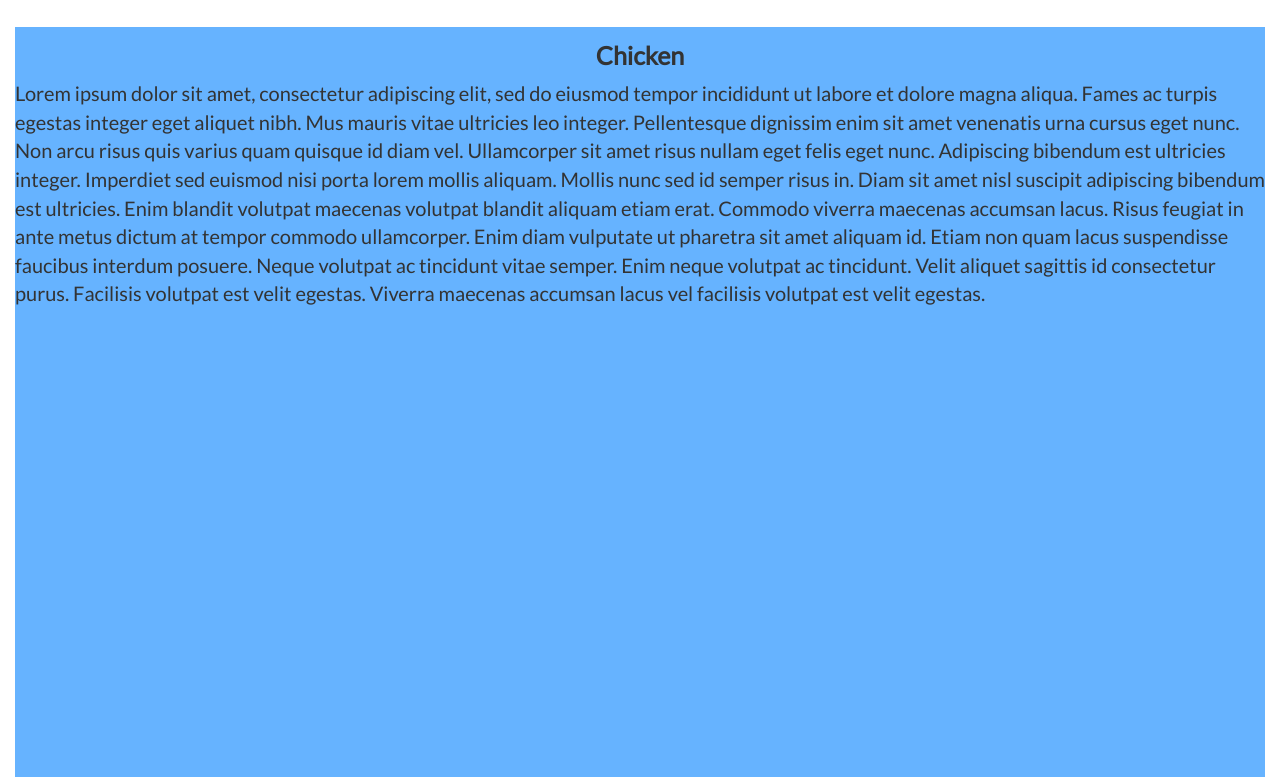
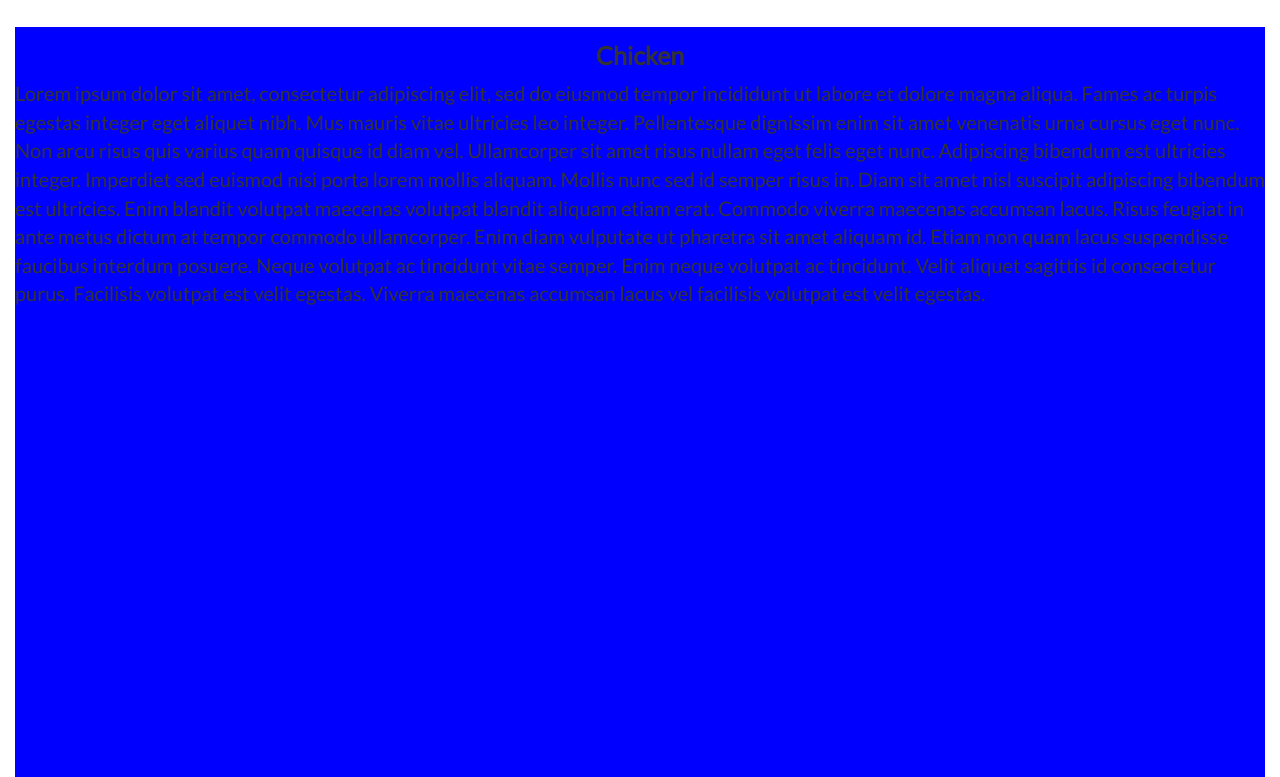
Before and after one commit to Agro4700/module3-solution, a plain HTML site: page index.html in a window 1280 px wide. Shown: the part 123-900 px from the top of the page. Drawn offline with Linux system fonts and the light colour scheme.

Commit message:
Update styles.css

```diff
--- a/css/styles.css
+++ b/css/styles.css
@@ -1,5 +1,5 @@
  div .content{
-	background-color: #66b3ff;
+	background-color: blue;
 	height: 750px;
 	padding-top: 5px;
 }
```
